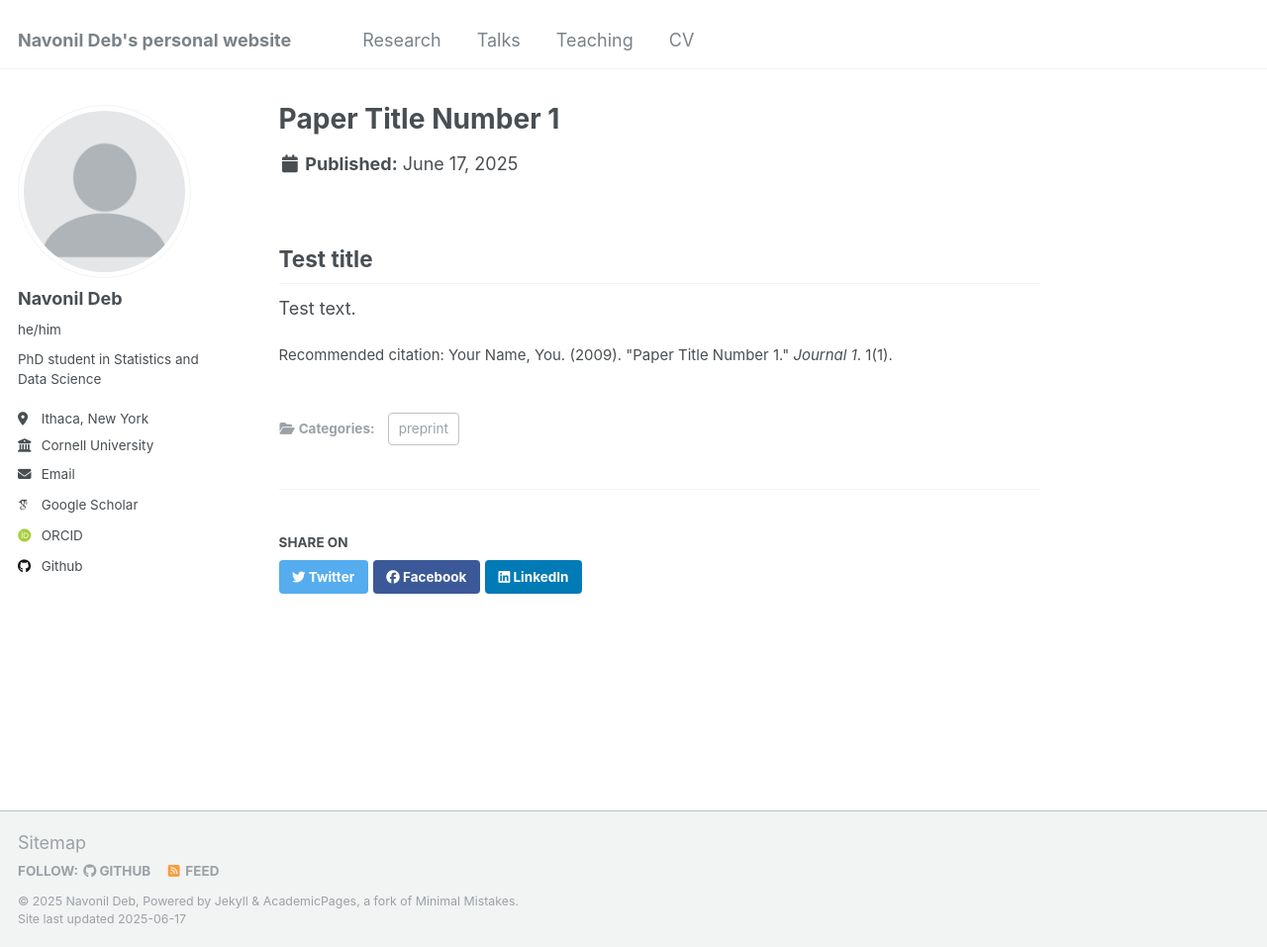
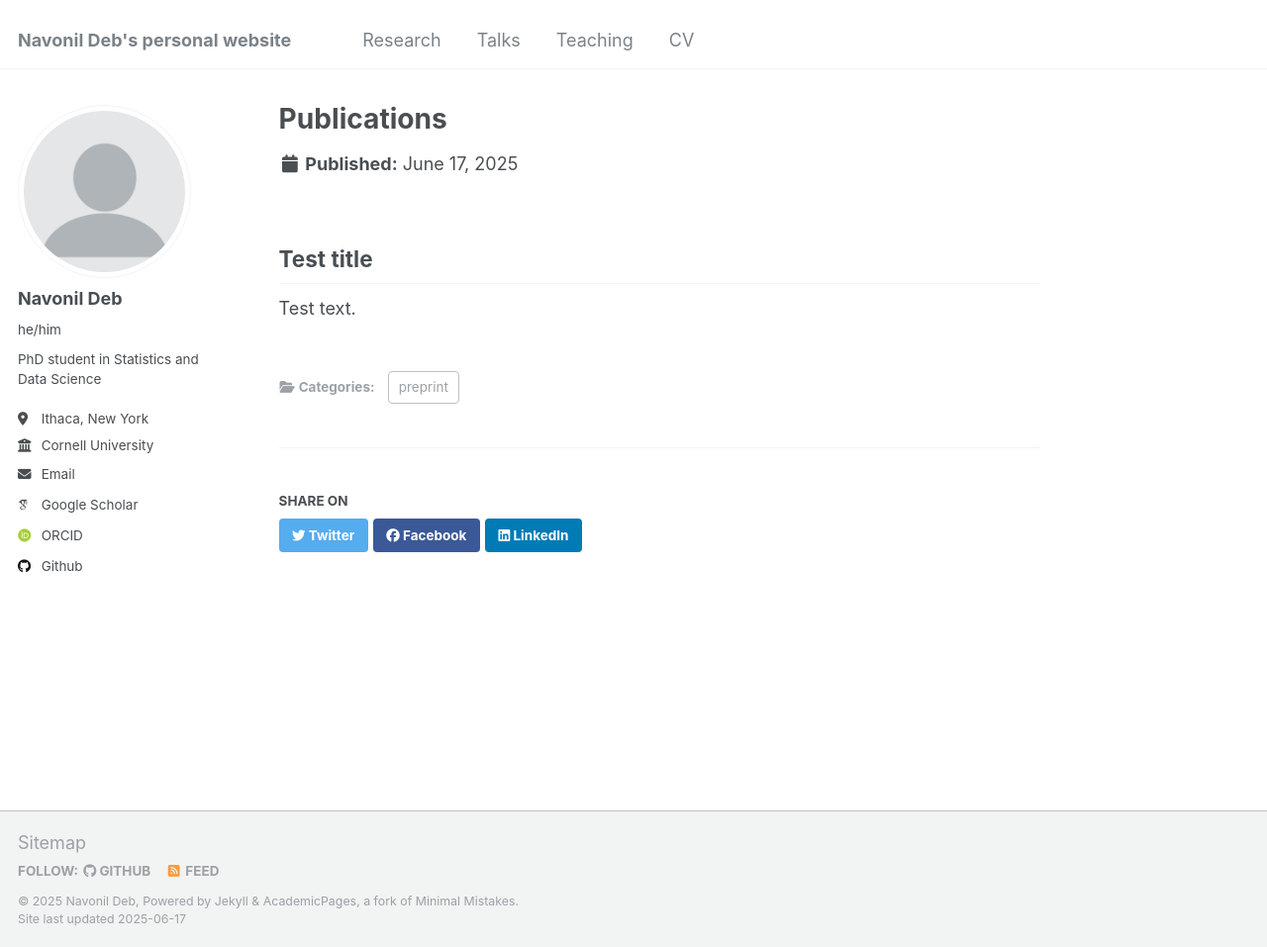
Before and after one commit to navonildeb/navonildeb.github.io, a Jekyll site: the page built from _publications/publications.md, in a window 1280 px wide and 957 px high. Shown: the whole window at 99% size. Built offline with Jekyll 4.4.1, drawn with Linux system fonts in a browser that asks for light colours; some web fonts are replaced.

Commit message:
Update publications.md

```diff
--- a/_publications/publications.md
+++ b/_publications/publications.md
@@ -1,8 +1,6 @@
 ---
-title: "Paper Title Number 1"
 collection: publications
 category: preprint
-citation: 'Your Name, You. (2009). &quot;Paper Title Number 1.&quot; <i>Journal 1</i>. 1(1).'
 ---
 
 ## Test title
```
